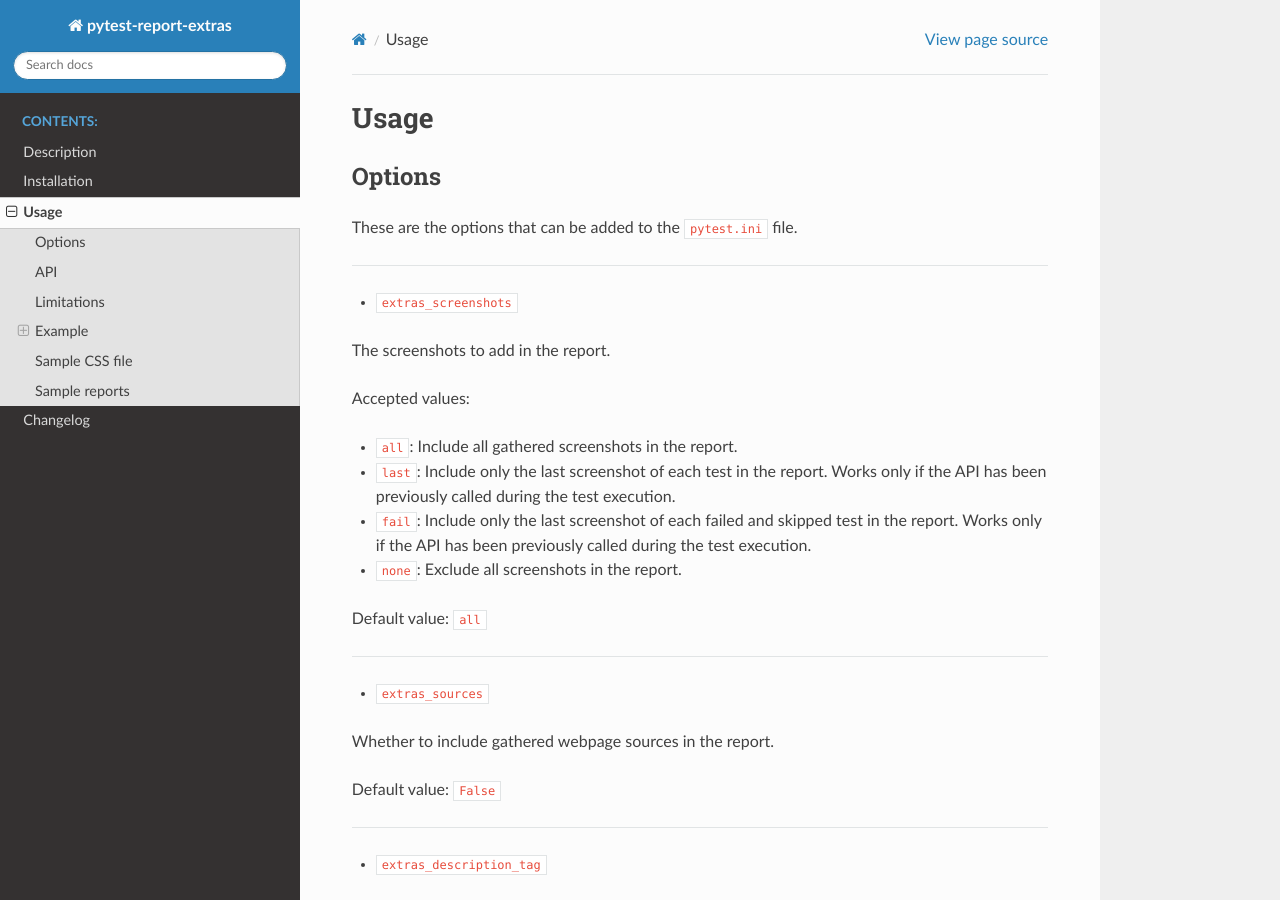
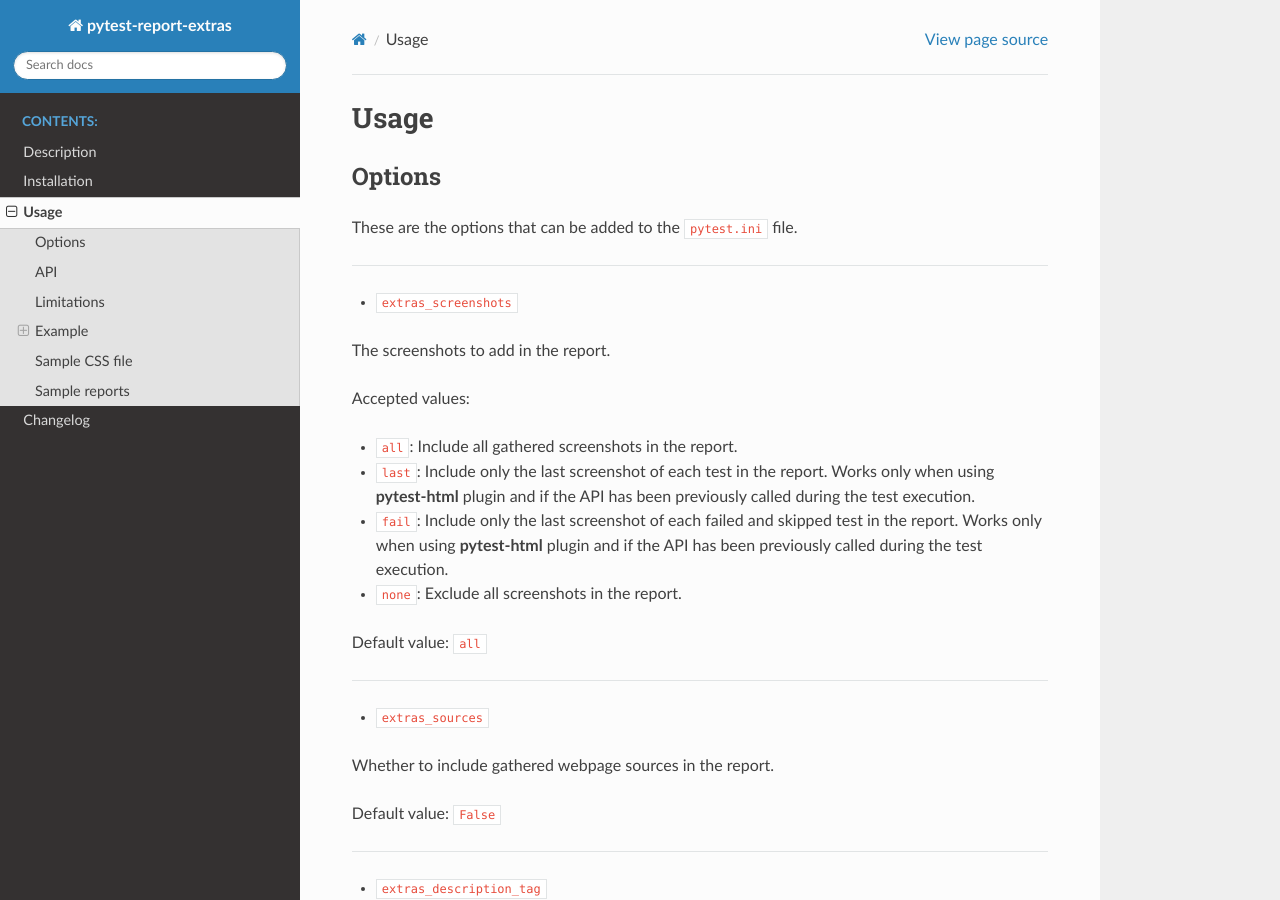
Before and after one commit to harmin-parra/pytest-report-extras, a Sphinx documentation site: the page built from docs/user_guide.rst, in a window 1280 px wide and 900 px high. Built offline with Sphinx 7.4.7 and the Read the Docs theme 3.1.0, drawn with Linux system fonts in a browser that asks for light colours.

Commit message:
update doc

```diff
--- a/docs/user_guide.rst
+++ b/docs/user_guide.rst
@@ -18,9 +18,9 @@
 
 * ``all``: Include all gathered screenshots in the report.
 
-* ``last``: Include only the last screenshot of each test in the report. Works only if the API has been previously called during the test execution.
+* ``last``: Include only the last screenshot of each test in the report. Works only when using **pytest-html** plugin and if the API has been previously called during the test execution.
 
-* ``fail``: Include only the last screenshot of each failed and skipped test in the report. Works only if the API has been previously called during the test execution.
+* ``fail``: Include only the last screenshot of each failed and skipped test in the report. Works only when using **pytest-html** plugin and if the API has been previously called during the test execution.
 
 * ``none``: Exclude all screenshots in the report.
 
```
